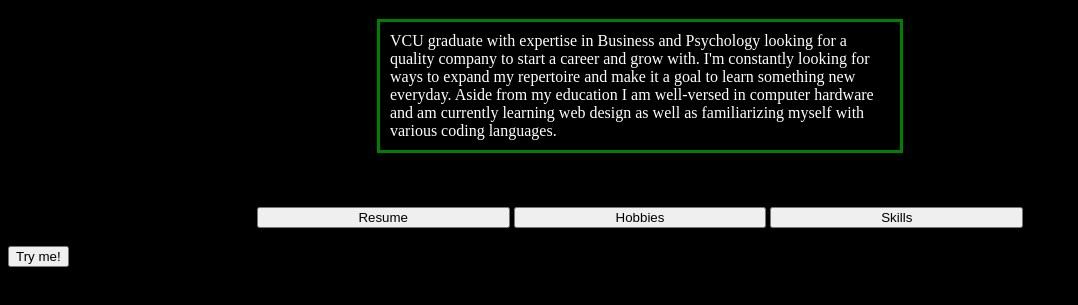
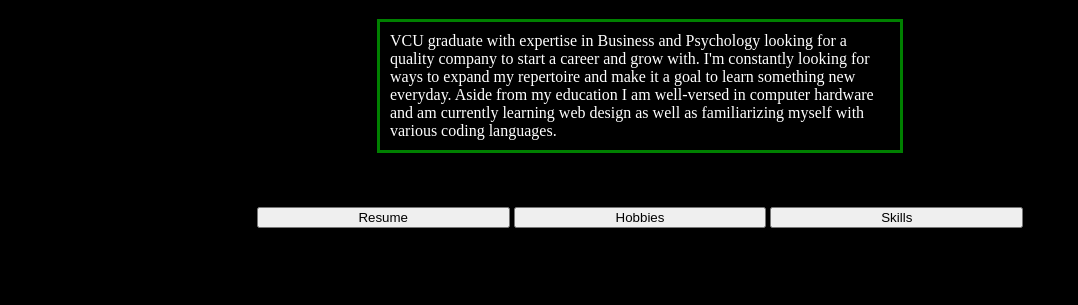
Before and after one commit to Matt-Manley/Matt-Manley.github.io, a plain HTML site: page MatthewManleyWebsite.html in a window 1280 px wide. Shown: the part 111-416 px from the top of the page, without its empty margins (0-1078 px from the left). Drawn offline with Linux system fonts and the light colour scheme.

Commit message:
Update MatthewManleyWebsite.html

```diff
--- a/MatthewManleyWebsite.html
+++ b/MatthewManleyWebsite.html
@@ -25,7 +25,6 @@ Aside from my education I am well-versed in computer hardware and am currently l
 <button style="width:20%">Skills</button>
 </div>
 <br>
-<button type="square" onclick="myFunction()">Try me!</button>
 
 <!-- end of button section-->
 
@@ -33,13 +32,9 @@ Aside from my education I am well-versed in computer hardware and am currently l
 <script>
 function myFunction() {window.open("JavascriptShenanagins.html",'_self');
 }
-function HobbiesFunction() {window.open("Hobbies.html");}
+function HobbiesFunction() {window.open("Hobbies.html","_self");}
 </script>
 
-<script>
-function ResumeFunction() {window.open("MatthewManleyResume.pdf","_self");
-}
-</script>
 
 <!-- end of the funciton section -->
 <br>
```
